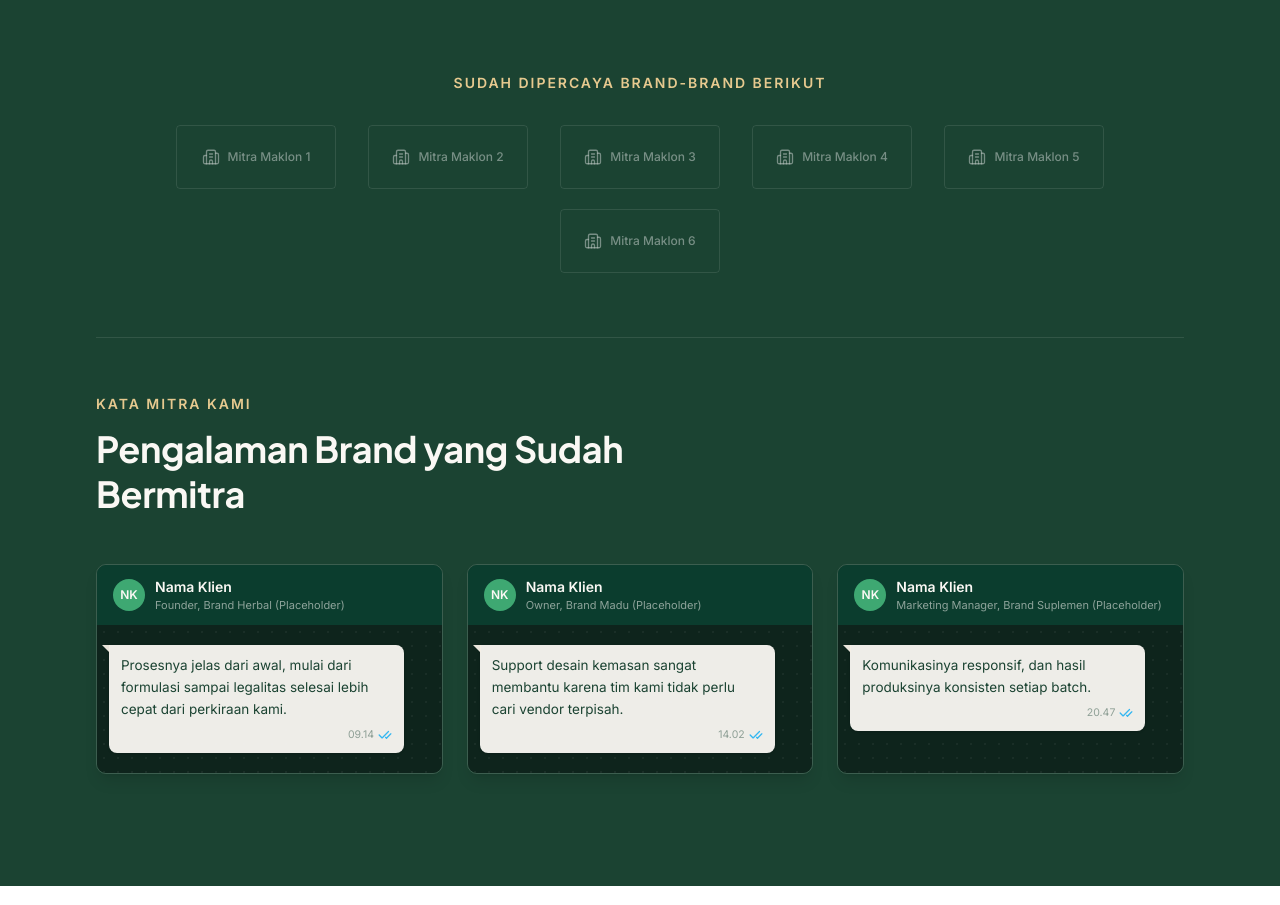
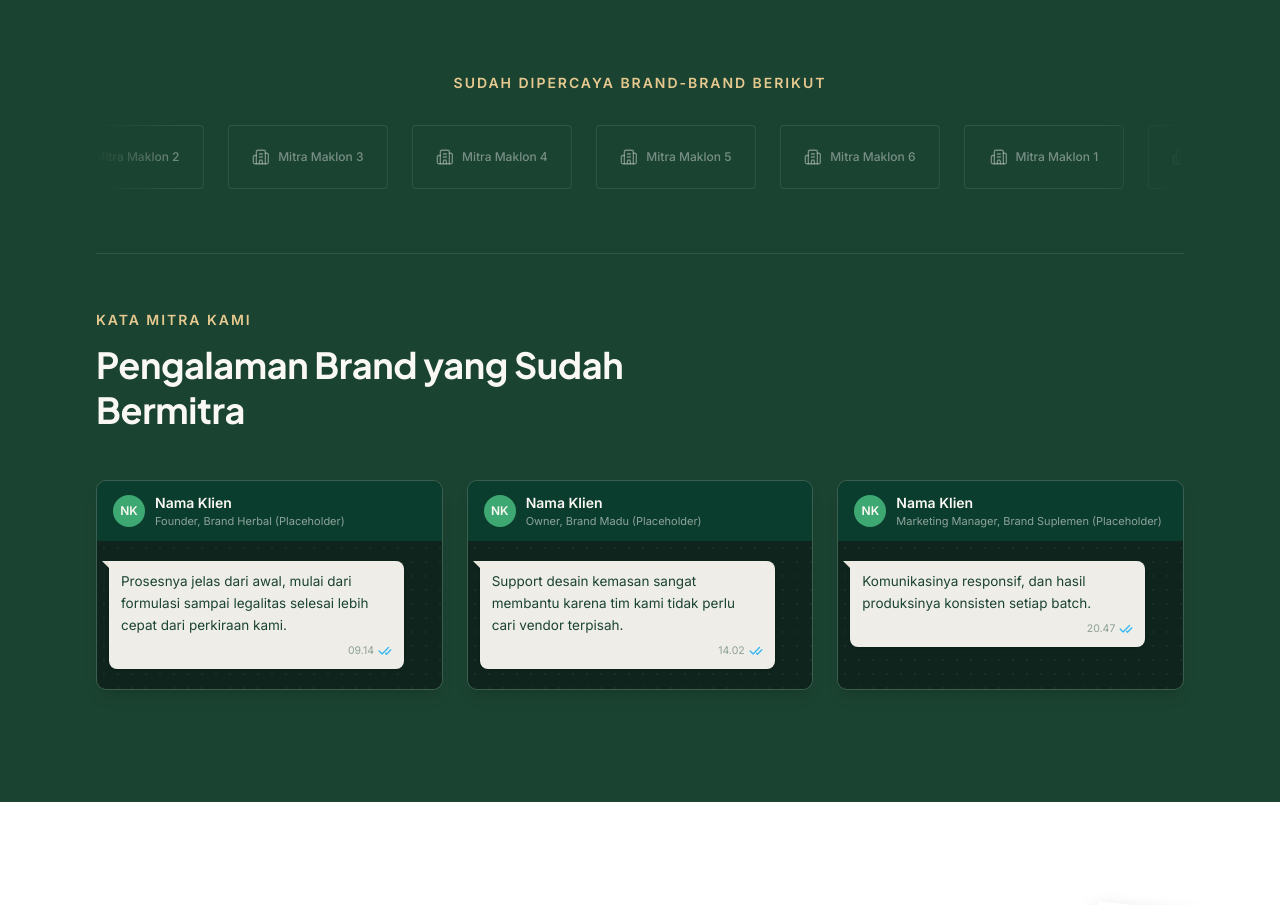
Before and after one commit to bael850/alwaliy-maklon, a React (Vite) app: page / in a window 1280 px wide. Shown: the part 5340-6245 px from the top of the page. Built offline with nearby package versions, Linux system fonts and the light colour scheme; grey boxes are pictures that could not be loaded.

Commit message:
clien trust, biar brand ngalir kayak marquee

```diff
--- a/src/components/sections/ClientTrust.tsx
+++ b/src/components/sections/ClientTrust.tsx
@@ -13,6 +13,27 @@ export default function ClientTrust() {
 
   return (
     <section className="bg-forest py-20 md:py-28">
+      {/* Marquee logo klien — dobel list-nya biar loop-nya mulus (translateX
+          -50% pas nyampe titik di mana set kedua persis nyambung sama set
+          pertama, jadi gak kerasa "loncat"). Pause pas di-hover biar user
+          yang penasaran bisa berhenti baca satu nama tanpa keburu geser. */}
+      <style>{`
+        @keyframes clientMarquee {
+          from { transform: translateX(0); }
+          to { transform: translateX(-50%); }
+        }
+        .marquee-track {
+          animation: clientMarquee 32s linear infinite;
+          will-change: transform;
+        }
+        .marquee-pause:hover .marquee-track {
+          animation-play-state: paused;
+        }
+        @media (prefers-reduced-motion: reduce) {
+          .marquee-track { animation: none; }
+        }
+      `}</style>
+
       <div className="mx-auto max-w-6xl px-5 md:px-8">
         {/* Logo strip */}
         <Reveal>
@@ -21,11 +42,13 @@ export default function ClientTrust() {
           </p>
         </Reveal>
         <Reveal delay={0.06}>
-          <div className="flex flex-wrap items-center justify-center gap-x-8 gap-y-5">
-            {clients.map((client) => (
+          <div className="marquee-pause relative overflow-hidden [mask-image:linear-gradient(to_right,transparent,black_8%,black_92%,transparent)] [-webkit-mask-image:linear-gradient(to_right,transparent,black_8%,black_92%,transparent)]">
+            <div className="marquee-track flex w-max items-center gap-6">
+              {[...clients, ...clients].map((client, i) => (
                 <div
-                key={client}
-                className="flex h-16 w-40 items-center justify-center gap-2 rounded-[4px] border border-cream/15 opacity-70 grayscale transition-all hover:opacity-100 hover:grayscale-0"
+                  key={`${client}-${i}`}
+                  aria-hidden={i >= clients.length}
+                  className="flex h-16 w-40 shrink-0 items-center justify-center gap-2 rounded-[4px] border border-cream/15 opacity-70 grayscale transition-all hover:opacity-100 hover:grayscale-0"
                 >
                   {/* Placeholder ikon — ganti dengan <img src={client.logo} alt={client.name}
                       className="h-full w-full object-contain p-3" /> begitu logo asli siap */}
@@ -39,6 +62,7 @@ export default function ClientTrust() {
                   </span>
                 </div>
               ))}
+            </div>
           </div>
         </Reveal>
 
```
Lines whose indentation alone changed are shown as unchanged.
